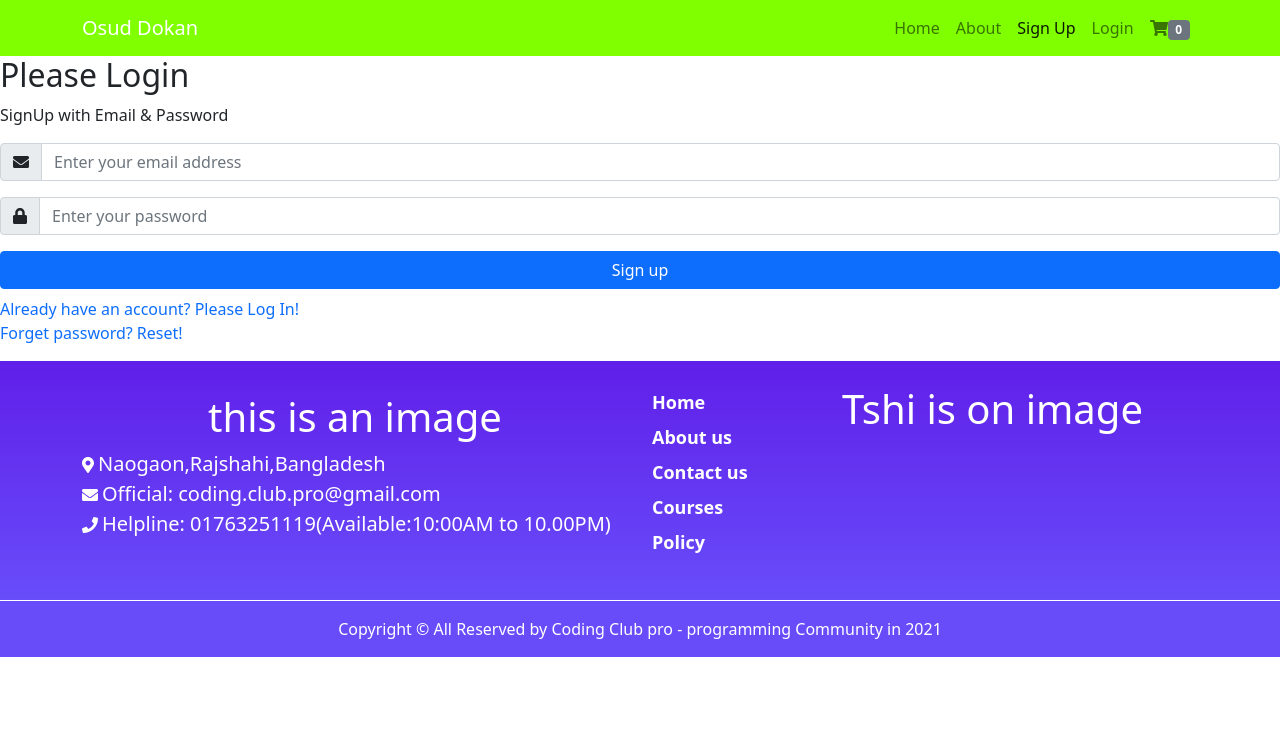
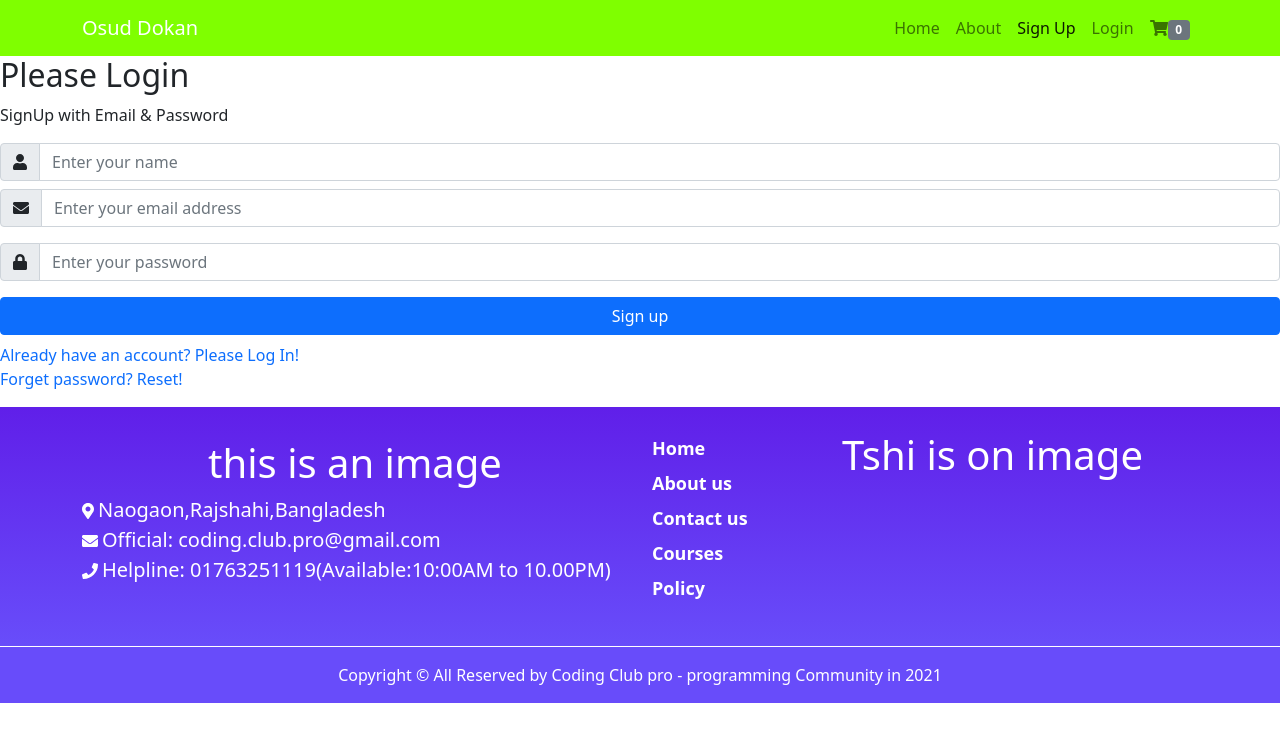
Before and after one commit to Rajaul-Islam/osud-dokan, a React (Create React App) app: page /signup in a window 1280 px wide. Shown: the top 742 px of the page. Built offline with nearby package versions, Linux system fonts and the light colour scheme; no server answers.

Commit message:
first commit

```diff
--- a/src/Hook/useFirebase.js
+++ b/src/Hook/useFirebase.js
@@ -1,5 +1,5 @@
 import firebaseInitialize from "../firebase/firebase.init";
-import { getAuth, signInWithPopup, GoogleAuthProvider, signOut, onAuthStateChanged, signInWithEmailAndPassword, createUserWithEmailAndPassword } from "firebase/auth";
+import { getAuth, signInWithPopup, GoogleAuthProvider, signOut, onAuthStateChanged, signInWithEmailAndPassword, createUserWithEmailAndPassword,updateProfile,FacebookAuthProvider } from "firebase/auth";
 import { useEffect, useState } from "react";
 firebaseInitialize();
 
@@ -7,12 +7,14 @@ firebaseInitialize();
 const auth = getAuth();
 
 const GoogleProvider = new GoogleAuthProvider();
+const FacebookProvider = new FacebookAuthProvider();
 
 const useFirebase = () => {
     const [user, setUser] = useState({})
     const [error, setError] = useState('')
     const [email, setEmail] = useState('')
     const [password, setPassword] = useState("")
+    const [name,setName]=useState('')
 
     // google signup
     const signInWithGoogle = () => {
@@ -27,7 +29,22 @@ const useFirebase = () => {
             })
 
     }
-    // username and password
+
+
+    // facebook signin
+    const signInWithFacebook = () => {
+        signInWithPopup(auth,FacebookProvider)
+            .then(result => {
+                setUser(result.user)
+                console.log(result.user);
+
+            })
+            .catch((error) => {
+                setError(error.message)
+            })
+
+    }
+    // sign in with and password
     const signInWithEmail = (e) => {
         e.preventDefault();
         signInWithEmailAndPassword(auth, email, password)
@@ -42,6 +59,24 @@ const useFirebase = () => {
             })
 
     }
+    //update user name
+         const updateName=()=>{
+            updateProfile(auth.currentUser, {
+                displayName:name
+              }).then(() => {
+
+              }).catch((error) => {
+               setError(error.message)
+              });
+         }
+
+//get username
+const getName=e=>{
+    const name=e?.target?.value
+    setName(name);
+    console.log(name);
+}
+
 
     // get email
     const getEmail = e => {
@@ -103,7 +138,9 @@ const useFirebase = () => {
         signInWithEmail,
         getEmail,
         getPassword,
-        signUp
+        signUp,
+        getName,
+        signInWithFacebook
 
 
     };
--- a/src/Pages/Login/Login.js
+++ b/src/Pages/Login/Login.js
@@ -8,7 +8,7 @@ import useFirebase from '../../Hook/useFirebase';
 
 const Login = () => {
 
-    const { signInWithGoogle, error, signInWithEmail, getEmail,
+    const {signInWithFacebook,signInWithGoogle, error, signInWithEmail, getEmail,
         getPassword } = useAuth()
     return (
         <div>
@@ -71,6 +71,7 @@ const Login = () => {
             <p className="mt-3">Or</p>
             <p> Login with</p>
             <button onClick={signInWithGoogle}>Google Signin</button>
+            <button onClick={signInWithFacebook}>Facebook Signin</button>
         </div>
     );
 };
--- a/src/Pages/SignUp/SignUp.js
+++ b/src/Pages/SignUp/SignUp.js
@@ -1,19 +1,40 @@
 import React from 'react';
-import { faEnvelope, faLock } from '@fortawesome/free-solid-svg-icons';
+import { faEnvelope, faLock, faUser } from '@fortawesome/free-solid-svg-icons';
 import { FontAwesomeIcon } from '@fortawesome/react-fontawesome';
 
 import { Col, Form, FormControl, InputGroup, Row } from 'react-bootstrap';
 import { NavLink } from 'react-router-dom';
 import useAuth from '../../Hook/useAuth';
 const SignUp = () => {
-    const { signUp,signInWithGoogle, error, getEmail,
-        getPassword } = useAuth()
+    const { signUp, signInWithGoogle, error, getEmail,
+        getPassword, getName } = useAuth()
     return (
         <div>
             <h2>Please Login</h2>
             <p>SignUp with Email & Password</p>
             <p>{error}</p>
             <Form onSubmit={signUp}>
+                <Row>
+                    <Col className="text-start">
+                        <Form.Label htmlFor="name" visuallyHidden>
+                            Your Name
+                        </Form.Label>
+                        <InputGroup className="mb-2">
+                            <InputGroup.Text>
+                                <FontAwesomeIcon icon={faUser}></FontAwesomeIcon>
+                            </InputGroup.Text>
+                            <FormControl
+                                required
+                                onBlur={getName}
+                                type="text"
+                                autoComplete="current-name"
+                                id="name"
+                                placeholder="Enter your name"
+                            />
+                        </InputGroup>
+                    </Col>
+                </Row>
+
                 <Row>
                     <Col className="text-start">
                         <Form.Label htmlFor="email" visuallyHidden>
```
Lines whose indentation alone changed are shown as unchanged.
